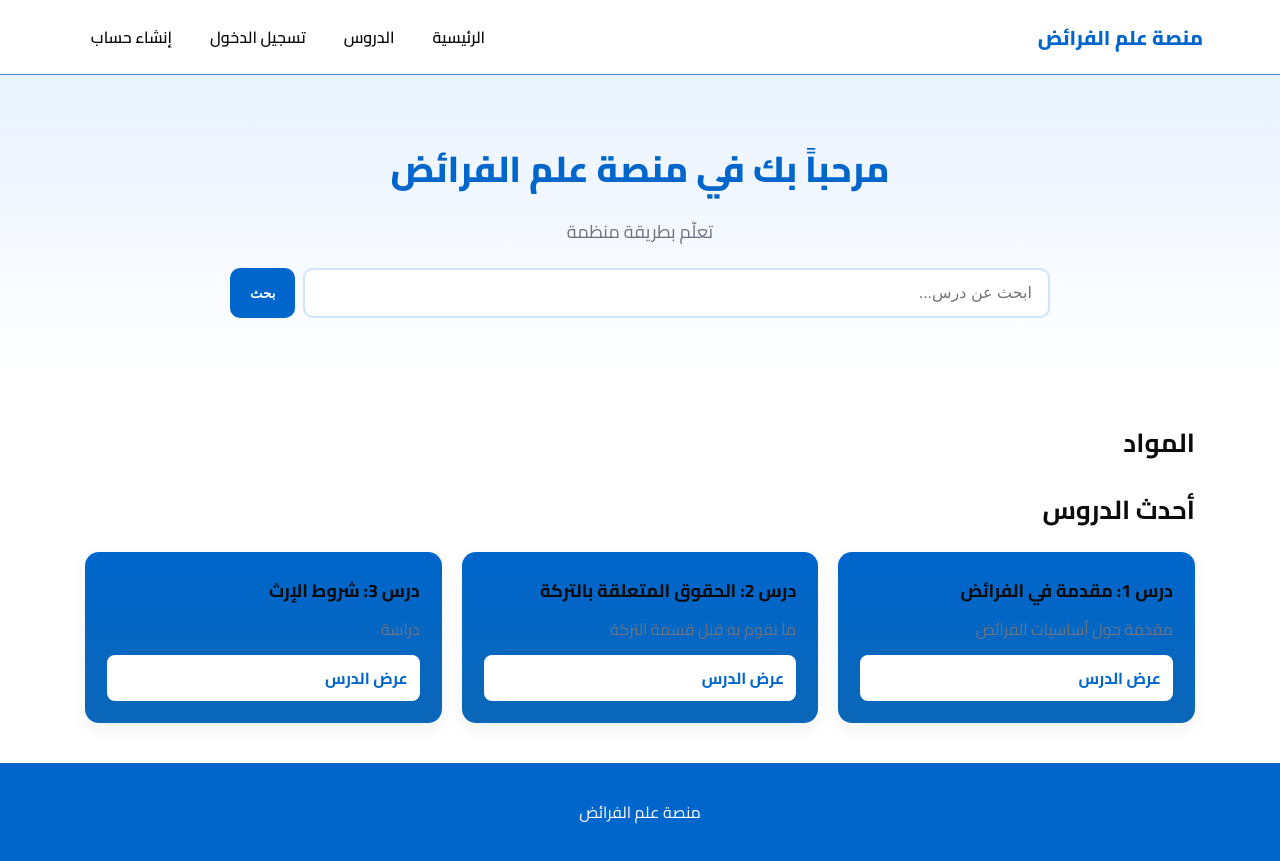
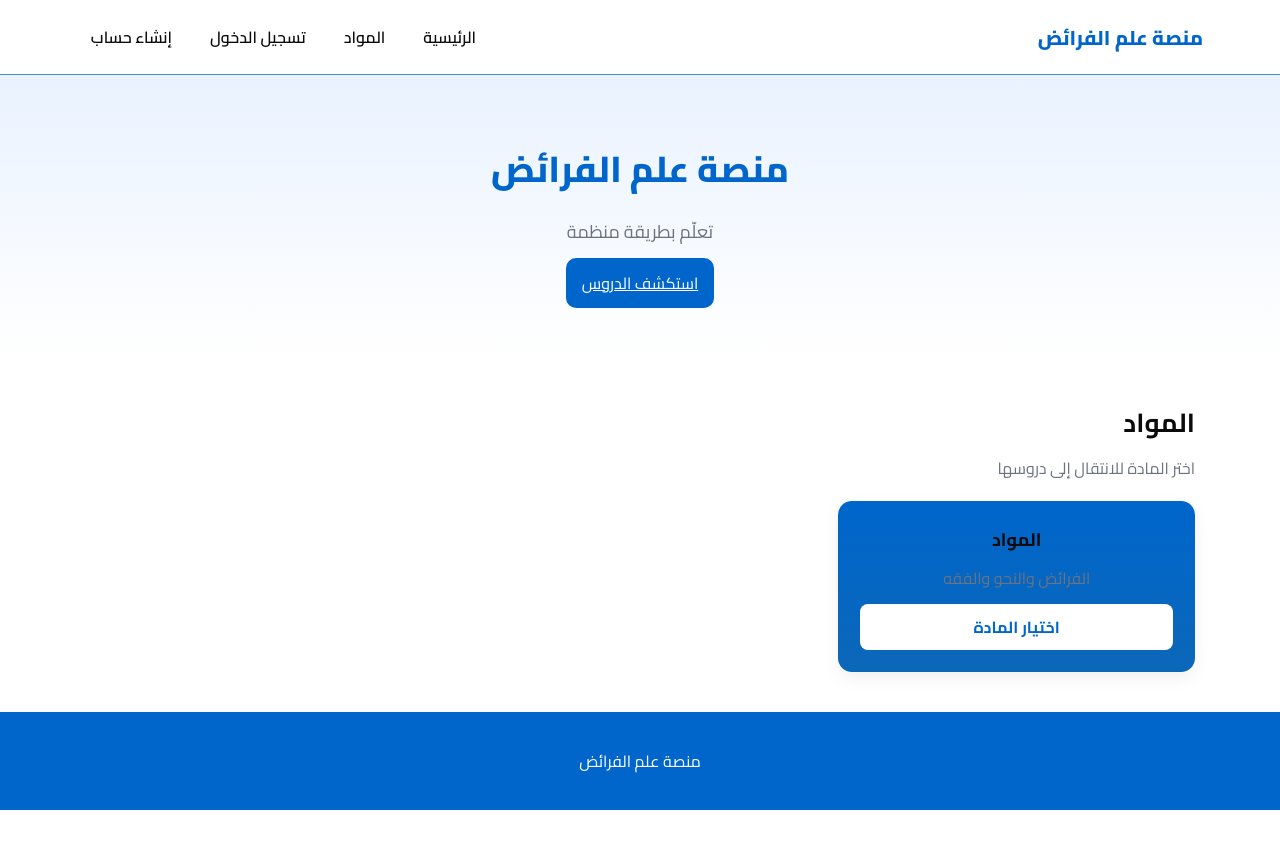
Before and after one commit to mustaphtouray7-svg/lessons-project-, a Flask app: template templates/index.html in a window 1280 px wide. After the commit the page ends 810 px from the top, so only its background shows below. Run offline with Flask 3, Linux system fonts and the light colour scheme; the template is opened without the code that fills it: values that come from a table or form of the project are taken from there, others are empty; some libraries are stand-ins or nearby versions.

Commit message:
Change homepage to single subjects entry

```diff
--- a/templates/index.html
+++ b/templates/index.html
@@ -11,7 +11,7 @@
         <div class="logo">منصة علم الفرائض</div>
         <nav>
             <a href="/">الرئيسية</a>
-            <a href="/lessons">الدروس</a>
+            <a href="/subjects">المواد</a>
             {% if session.username %}
             <a href="/dashboard">لوحة الطالب</a>
             <a href="/logout">تسجيل الخروج</a>
@@ -21,39 +21,30 @@
             {% endif %}
         </nav>
     </header>
+
     <main>
         <section class="hero">
-            <h1>مرحباً بك في منصة علم الفرائض</h1>
-            <p>تعلّم بطريقة منظمة</p>
-            <form action="/lessons" method="get" class="search-box">
-                <input name="q" type="text" placeholder="ابحث عن درس...">
-                <button type="submit">بحث</button>
-            </form>
+            <h1>{{ homepage.title }}</h1>
+            <p>{{ homepage.description }}</p>
+            <a class="btn" href="/subjects">{{ homepage.button_text }}</a>
         </section>
+
         <div class="container">
-            <div class="section-title"><h2>المواد</h2></div>
+            <div class="section-title">
+                <h2>المواد</h2>
+                <p>اختر المادة للانتقال إلى دروسها</p>
+            </div>
+
             <div class="cards">
-                {% for key, name in categories.items() %}
                 <div class="card lessons-card center">
-                    <h3>{{ name }}</h3>
-                    <a class="btn" href="/category/{{ key }}">عرض الدروس</a>
+                    <h3>المواد</h3>
+                    <p>الفرائض والنحو والفقه</p>
+                    <a class="btn" href="/subjects">اختيار المادة</a>
                 </div>
-                {% endfor %}
-            </div>
-            <div class="section-title"><h2>أحدث الدروس</h2></div>
-            <div class="cards">
-                {% for l in lessons %}
-                <div class="card lessons-card">
-                    <h3>{{ l.title }}</h3>
-                    <p>{{ l.description }}</p>
-                    <a href="/lesson/{{ l.id }}">عرض الدرس</a>
-                </div>
-                {% else %}
-                <p>لا توجد دروس.</p>
-                {% endfor %}
             </div>
         </div>
     </main>
+
     <footer><p>منصة علم الفرائض</p></footer>
 </body>
 </html>
```
